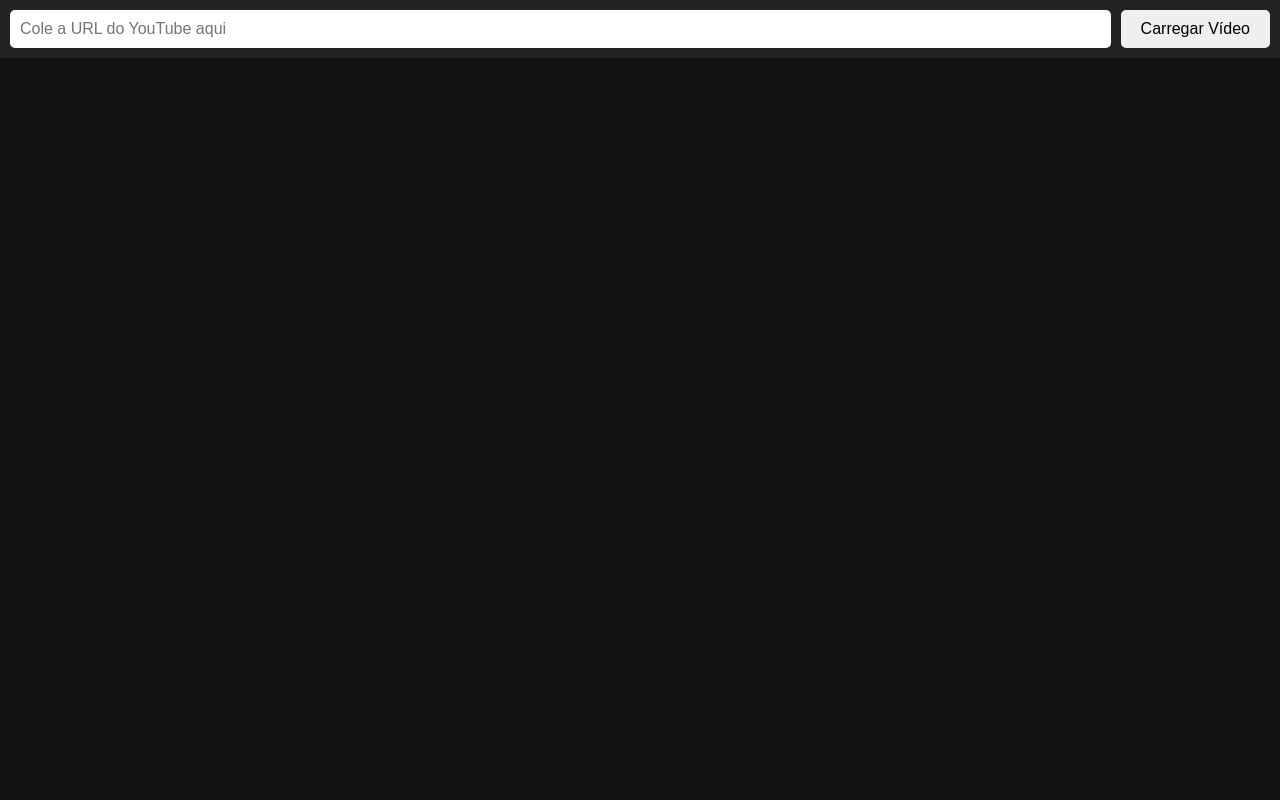
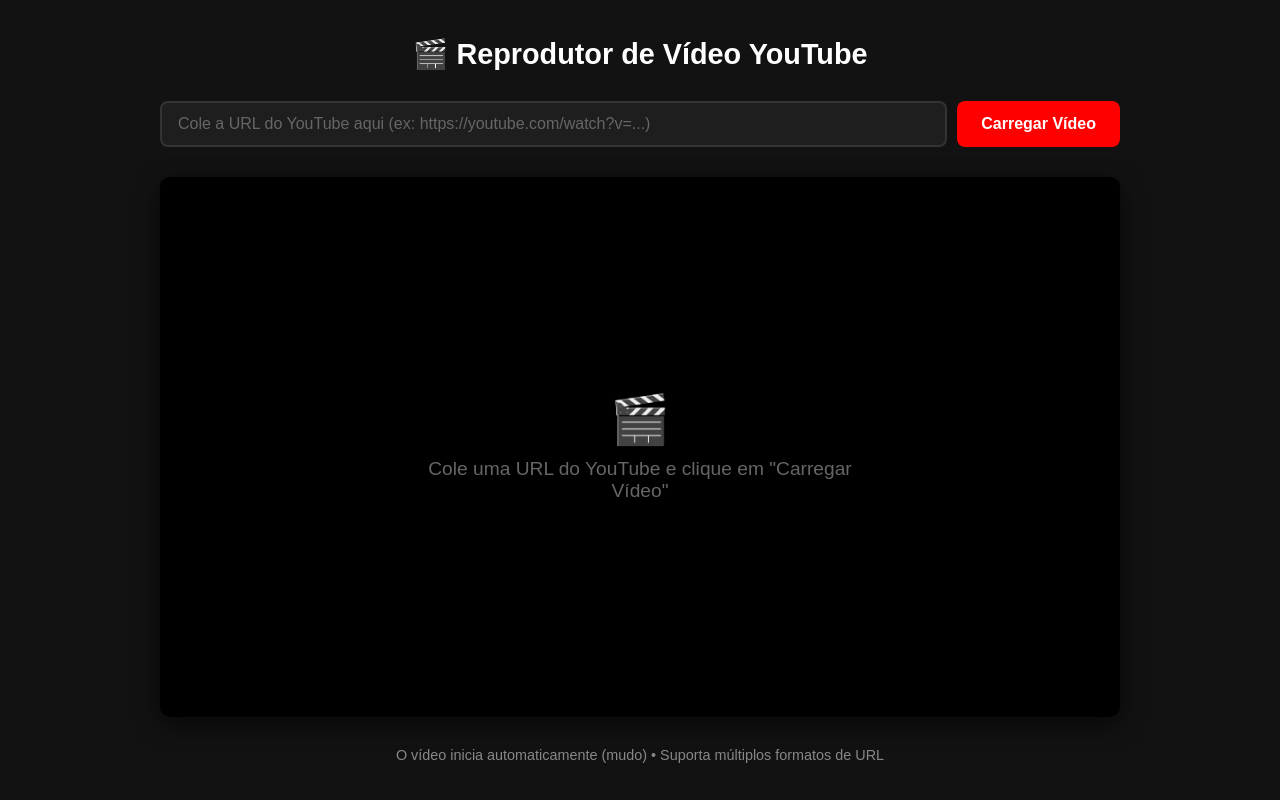
Before and after one commit to free24h/sites, a plain HTML site: page 01/index.html in a window 1280 px wide. Drawn offline with Linux system fonts and the light colour scheme.

Commit message:
Update index.html

```diff
--- a/01/index.html
+++ b/01/index.html
@@ -3,98 +3,250 @@
 <head>
     <meta charset="UTF-8">
     <meta name="viewport" content="width=device-width, initial-scale=1.0">
-<title>Player YouTube</title>
-
+    <title>Reprodutor de Vídeo YouTube</title>
     <style>
-*{
-    margin:0;
-    padding:0;
-    box-sizing:border-box;
+        * {
+            margin: 0;
+            padding: 0;
+            box-sizing: border-box;
         }
 
-body{
-    background:#111;
-    color:white;
-    font-family:Arial,sans-serif;
-    height:100vh;
-    display:flex;
-    flex-direction:column;
+        body {
+            font-family: Arial, sans-serif;
+            background-color: #121212;
+            color: #fff;
+            min-height: 100vh;
+            display: flex;
+            flex-direction: column;
+            align-items: center;
+            justify-content: center;
+            padding: 20px;
         }
 
-.topo{
-    padding:10px;
-    background:#222;
-    display:flex;
-    gap:10px;
+        h1 {
+            margin-bottom: 30px;
+            font-size: 1.8rem;
+            text-align: center;
         }
 
-input{
-    flex:1;
-    padding:10px;
-    border:none;
-    border-radius:5px;
-    font-size:16px;
+        .input-container {
+            display: flex;
+            gap: 10px;
+            width: 100%;
+            max-width: 960px;
+            margin-bottom: 30px;
+            flex-wrap: wrap;
         }
 
-button{
-    padding:10px 20px;
-    border:none;
-    border-radius:5px;
-    cursor:pointer;
-    font-size:16px;
+        input[type="text"] {
+            flex: 1;
+            min-width: 250px;
+            padding: 12px 16px;
+            font-size: 1rem;
+            border: 2px solid #333;
+            border-radius: 8px;
+            background-color: #1e1e1e;
+            color: #fff;
+            outline: none;
+            transition: border-color 0.3s;
         }
 
-#player{
-    flex:1;
-    width:100%;
-    border:none;
+        input[type="text"]:focus {
+            border-color: #ff0000;
+        }
+
+        input[type="text"]::placeholder {
+            color: #666;
+        }
+
+        button {
+            padding: 12px 24px;
+            font-size: 1rem;
+            font-weight: bold;
+            border: none;
+            border-radius: 8px;
+            background-color: #ff0000;
+            color: #fff;
+            cursor: pointer;
+            transition: background-color 0.3s;
+        }
+
+        button:hover {
+            background-color: #cc0000;
+        }
+
+        button:active {
+            transform: scale(0.98);
+        }
+
+        .video-container {
+            position: relative;
+            width: 100%;
+            max-width: 960px;
+            aspect-ratio: 16 / 9;
+            background: #000;
+            border-radius: 10px;
+            overflow: hidden;
+            box-shadow: 0 8px 24px rgba(0, 0, 0, 0.6);
+        }
+
+        .video-container iframe {
+            position: absolute;
+            top: 0;
+            left: 0;
+            width: 100%;
+            height: 100%;
+            border: 0;
+        }
+
+        .placeholder {
+            position: absolute;
+            top: 50%;
+            left: 50%;
+            transform: translate(-50%, -50%);
+            text-align: center;
+            color: #666;
+            font-size: 1.2rem;
+        }
+
+        .placeholder::before {
+            content: "🎬";
+            display: block;
+            font-size: 3rem;
+            margin-bottom: 10px;
+        }
+
+        footer {
+            margin-top: 30px;
+            font-size: 0.9rem;
+            color: #888;
+            text-align: center;
+        }
+
+        .error-message {
+            color: #ff4444;
+            margin-top: 10px;
+            font-size: 0.9rem;
+            display: none;
+        }
+
+        @media (max-width: 600px) {
+            .input-container {
+                flex-direction: column;
+            }
+
+            input[type="text"] {
+                min-width: 100%;
+            }
         }
     </style>
 </head>
 <body>
+    <h1>🎬 Reprodutor de Vídeo YouTube</h1>
 
-<div class="topo">
+    <div class="input-container">
         <input
             type="text"
-        id="url"
-        placeholder="Cole a URL do YouTube aqui">
-    <button onclick="carregarVideo()">
-        Carregar Vídeo
-    </button>
+            id="videoUrl"
+            placeholder="Cole a URL do YouTube aqui (ex: https://youtube.com/watch?v=...)"
+        >
+        <button onclick="loadVideo()">Carregar Vídeo</button>
     </div>
 
-<iframe
-    id="player"
-    allow="autoplay; fullscreen"
-    allowfullscreen>
-</iframe>
+    <div class="error-message" id="errorMessage"></div>
+
+    <div class="video-container" id="videoContainer">
+        <div class="placeholder" id="placeholder">
+            Cole uma URL do YouTube e clique em "Carregar Vídeo"
+        </div>
+    </div>
+
+    <footer>O vídeo inicia automaticamente (mudo) • Suporta múltiplos formatos de URL</footer>
 
     <script>
-function extrairVideoID(url) {
+        function extractVideoId(url) {
+            // Remove espaços em branco
+            url = url.trim();
 
-    let regex =
-        /(?:youtube\.com\/watch\?v=|youtu\.be\/|youtube\.com\/embed\/)([^&?/]+)/;
+            // Padrões para diferentes formatos de URL do YouTube
+            const patterns = [
+                /(?:youtube\.com\/watch\?v=|youtu\.be\/|youtube\.com\/embed\/)([^&\n?#]+)/,
+                /youtube\.com\/shorts\/([^&\n?#]+)/
+            ];
 
-    let match = url.match(regex);
-
-    return match ? match[1] : null;
+            for (const pattern of patterns) {
+                const match = url.match(pattern);
+                if (match && match[1]) {
+                    return match[1];
+                }
             }
 
-function carregarVideo() {
+            // Se não encontrou padrão, verifica se já é apenas o ID
+            if (/^[a-zA-Z0-9_-]{11}$/.test(url)) {
+                return url;
+            }
 
-    let url = document.getElementById("url").value.trim();
+            return null;
+        }
 
-    let videoId = extrairVideoID(url);
+        function loadVideo() {
+            const urlInput = document.getElementById('videoUrl');
+            const errorMessage = document.getElementById('errorMessage');
+            const videoContainer = document.getElementById('videoContainer');
+            const placeholder = document.getElementById('placeholder');
 
-    if (!videoId) {
-        alert("URL inválida!");
+            const url = urlInput.value;
+
+            if (!url) {
+                showError('Por favor, insira uma URL do YouTube');
                 return;
             }
 
-    document.getElementById("player").src =
-        `https://www.youtube.com/embed/${videoId}?autoplay=1&mute=1&playsinline=1&rel=0`;
+            const videoId = extractVideoId(url);
+
+            if (!videoId) {
+                showError('URL inválida. Use um link do YouTube válido.');
+                return;
             }
+
+            // Esconde mensagem de erro e placeholder
+            errorMessage.style.display = 'none';
+            if (placeholder) {
+                placeholder.style.display = 'none';
+            }
+
+            // Remove iframe anterior se existir
+            const existingIframe = videoContainer.querySelector('iframe');
+            if (existingIframe) {
+                existingIframe.remove();
+            }
+
+            // Cria novo iframe com autoplay e mute
+            const iframe = document.createElement('iframe');
+            iframe.src = `https://www.youtube.com/embed/${videoId}?autoplay=1&mute=1&rel=0&modestbranding=1`;
+            iframe.title = 'YouTube video player';
+            iframe.allow = 'accelerometer; autoplay; clipboard-write; encrypted-media; gyroscope; picture-in-picture; web-share';
+            iframe.referrerPolicy = 'strict-origin-when-cross-origin';
+            iframe.allowFullscreen = true;
+
+            videoContainer.appendChild(iframe);
+
+            // Limpa o campo de input
+            urlInput.value = '';
+        }
+
+        function showError(message) {
+            const errorMessage = document.getElementById('errorMessage');
+            errorMessage.textContent = message;
+            errorMessage.style.display = 'block';
+        }
+
+        // Permite carregar vídeo ao pressionar Enter
+        document.getElementById('videoUrl').addEventListener('keypress', function(e) {
+            if (e.key === 'Enter') {
+                loadVideo();
+            }
+        });
     </script>
-
 </body>
 </html>
```
Lines whose indentation alone changed are shown as unchanged.
